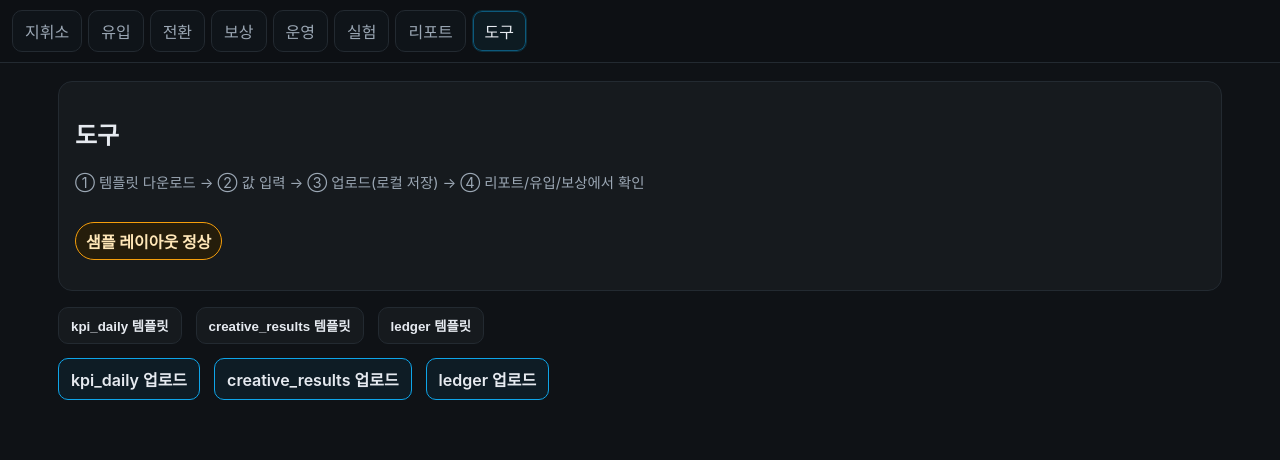
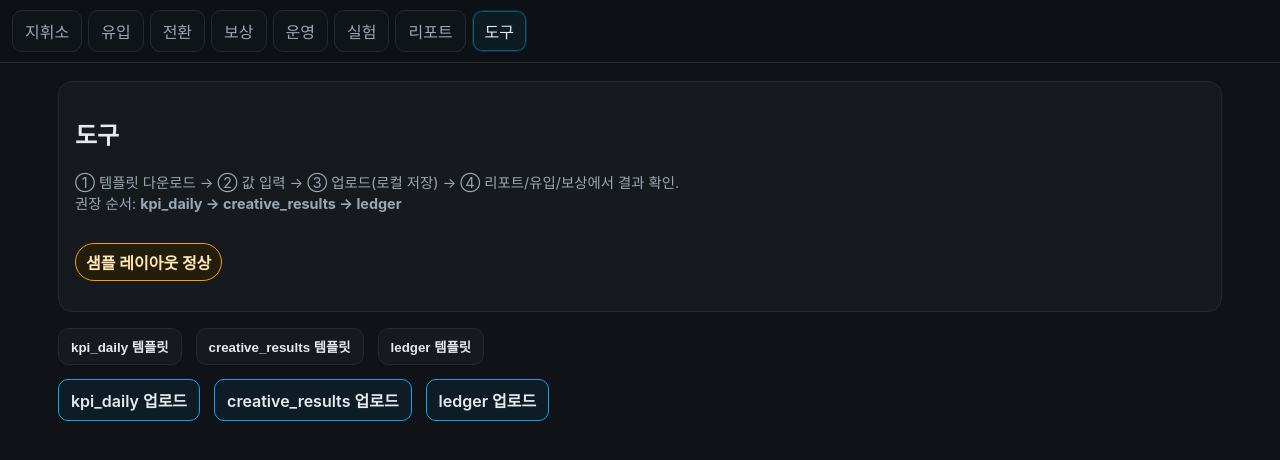
Before and after one commit to sht27363838-glitch/zp-v3.0, a Next.js app: page /tools in a window 1280 px wide. Shown: the top 460 px of the page. Built offline with nearby package versions, Linux system fonts and the light colour scheme.

Commit message:
Update page.tsx

```diff
--- a/app/(tabs)/tools/page.tsx
+++ b/app/(tabs)/tools/page.tsx
@@ -1,7 +1,8 @@
 import CsvWizard from '../../_components/CsvWizard';
 export default function Tools(){ return (
   <div className='stack'>
-    <section className='card'><h2>도구</h2><p className='muted'>① 템플릿 다운로드 → ② 값 입력 → ③ 업로드(로컬 저장) → ④ 리포트/유입/보상에서 확인</p><p className='badge warn'>샘플 레이아웃 정상</p></section>
+    <section className='card'><h2>도구</h2><p className='muted'>① 템플릿 다운로드 → ② 값 입력 → ③ 업로드(로컬 저장) → ④ 리포트/유입/보상에서 결과 확인. <br/>
+권장 순서: <b>kpi_daily → creative_results → ledger</b></p><p className='badge warn'>샘플 레이아웃 정상</p></section>
     <CsvWizard/>
   </div>
 );}
```
